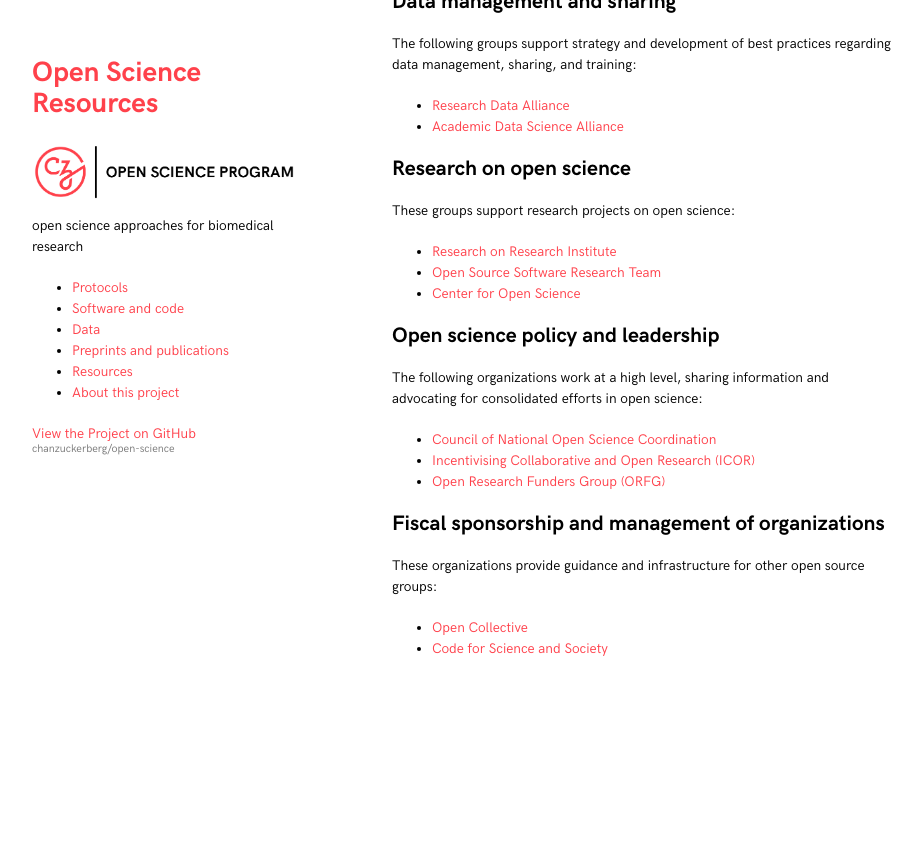
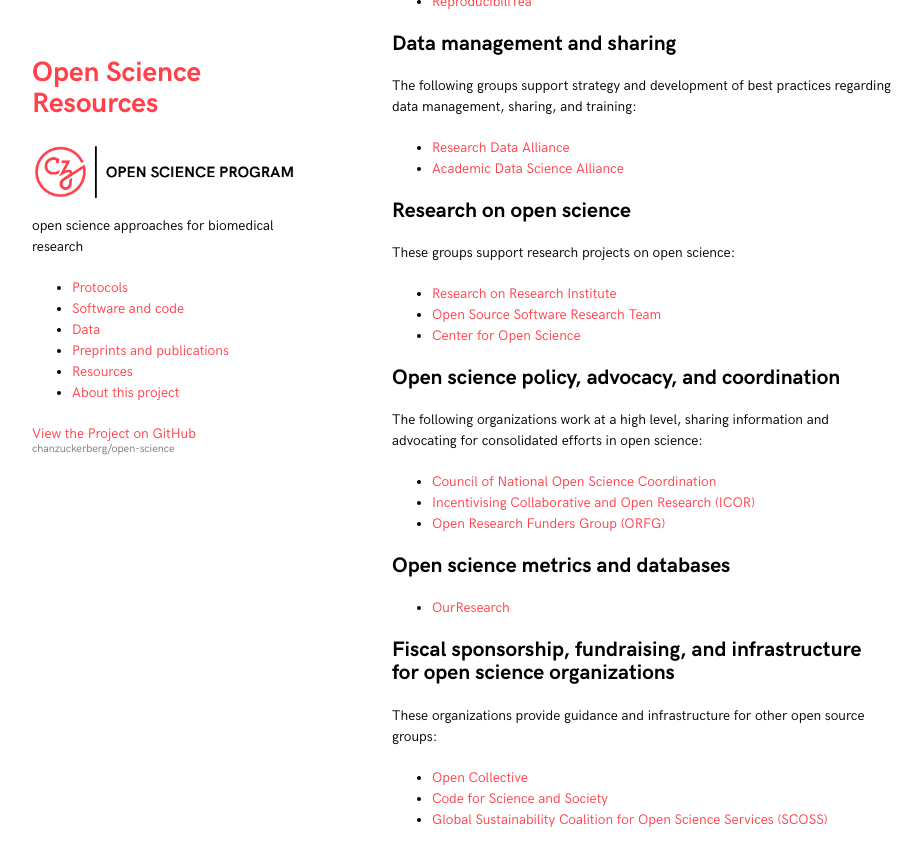
Before and after one commit to chanzuckerberg/open-science, a Jekyll site: the page built from collections/_resources/organizations.md, in a window 1280 px wide and 900 px high, scrolled down 1508 px. Shown: the top 866 px of the window, without its empty margins (178-1100 px from the left). Built offline with Jekyll 4.4.1, drawn with Linux system fonts in a browser that asks for light colours; before the commit the page ends 2237 px from its top, so only the background shows below that; some of the changed text lies outside the part shown.

Commit message:
a few more orgs + relabeling

```diff
--- a/collections/_resources/organizations.md
+++ b/collections/_resources/organizations.md
@@ -11,8 +11,9 @@ layout: default
 - [Scientific community building and communication](#scientific-community-building-and-communication)
 - [Data management and sharing](#data-management-and-sharing)
 - [Research on open science](#research-on-open-science)
-- [Open science policy and leadership](#open-science-policy-and-leadership)
-- [Fiscal sponsorship and management of organizations](#fiscal-sponsorship-and-management-of-organizations)
+- [Open science policy, advocacy, and coordination](#open-science-policy-advocacy-and-coordination)
+- [Open science metrics and databases](#open-science-metrics-and-databases)
+- [Fiscal sponsorship, fundraising, and infrastructure for open science organizations](#fiscal-sponsorship-fundraising-and-infrastructure-for-open-science-organizations)
 
 This topic page focuses on organizations and projects supporting
 open science through many perspectives, including
@@ -75,7 +76,7 @@ These groups support research projects on open science:
 - [Open Source Software Research Team](https://opensourcesoftware.netlify.app/)
 - [Center for Open Science](https://www.cos.io/)
 
-## Open science policy and leadership
+## Open science policy, advocacy, and coordination
 
 The following organizations work at a high level,
 sharing information and advocating for consolidated efforts in open science:
@@ -84,9 +85,14 @@ sharing information and advocating for consolidated efforts in open science:
 - [Incentivising Collaborative and Open Research (ICOR)](https://incentivizingopen.org/)
 - [Open Research Funders Group (ORFG)](https://www.orfg.org/)
 
-## Fiscal sponsorship and management of organizations
+## Open science metrics and databases
+
+- [OurResearch](https://ourresearch.org/)
+
+## Fiscal sponsorship, fundraising, and infrastructure for open science organizations
 
 These organizations provide guidance and infrastructure for other open source groups:
 
 - [Open Collective](https://opencollective.com/)
 - [Code for Science and Society](https://codeforscience.org/)
+- [Global Sustainability Coalition for Open Science Services (SCOSS)](https://scoss.org/)
```
Also changed, not shown: collections/_resources/overview.md (+3 -3 lines).
